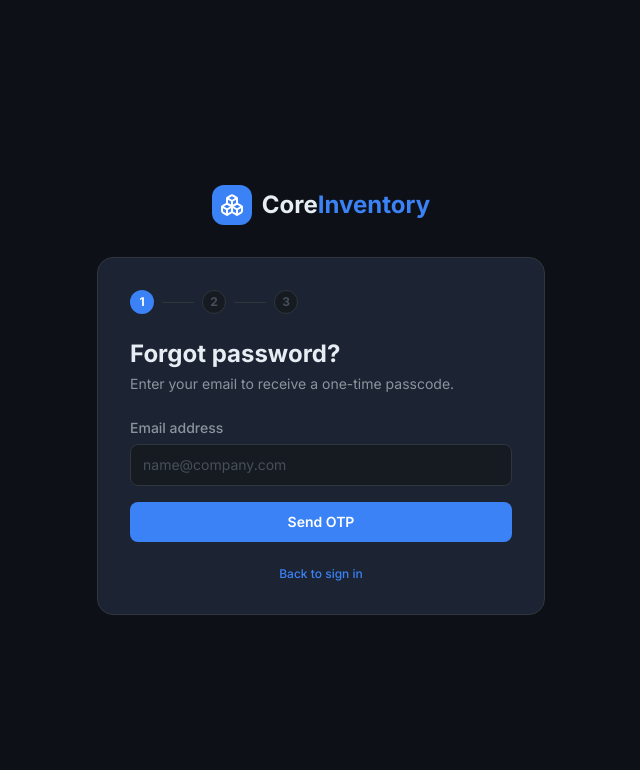
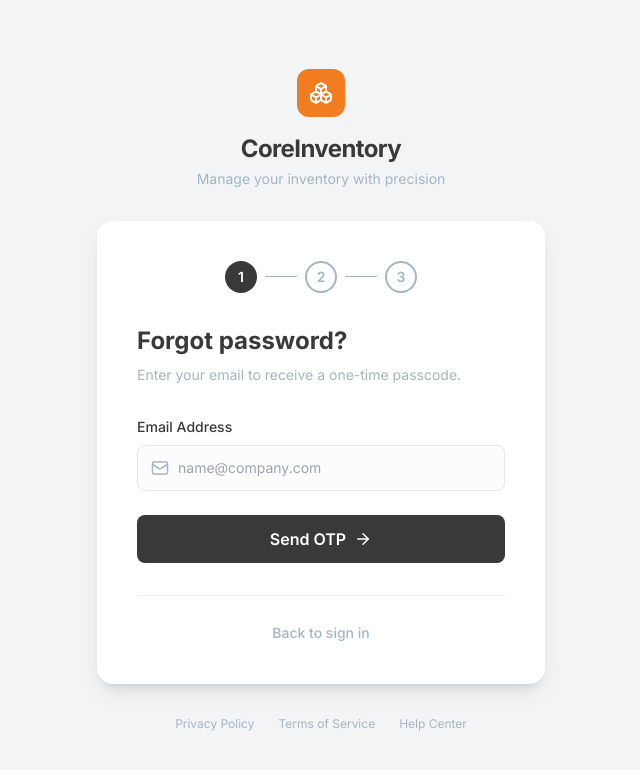
Before and after one commit to Abhi-1100/Inventory-Management-System, a Next.js app: page /forgot-password in a window 1280 px wide. Shown: the top 770 px of the page, without its empty margins (319-959 px from the left). Built offline with nearby package versions, Linux system fonts and the light colour scheme.

Commit message:
updated forgot password

```diff
--- a/src/app/forgot-password/page.js
+++ b/src/app/forgot-password/page.js
@@ -4,12 +4,10 @@ import { useRouter } from 'next/navigation';
 import { useForm } from 'react-hook-form';
 import { zodResolver } from '@hookform/resolvers/zod';
 import toast, { Toaster } from 'react-hot-toast';
-import { Boxes, ArrowLeft, CheckCircle } from 'lucide-react';
+import { Boxes, ArrowRight, Mail, KeyRound, Lock } from 'lucide-react';
 import { forgotPasswordSchema, verifyOtpSchema, resetPasswordSchema } from '@/schemas/auth.schema';
 import api from '@/lib/axios';
 import Link from 'next/link';
-
-const STEPS = ['email', 'otp', 'reset'];
 
 export default function ForgotPasswordPage() {
   const router = useRouter();
@@ -69,128 +67,262 @@ export default function ForgotPasswordPage() {
     }
   };
 
-  const stepLabels = ['Enter Email', 'Verify OTP', 'New Password'];
+  return (
+    <div className="min-h-screen flex flex-col items-center justify-center p-4" style={{ backgroundColor: '#F3F4F6' }}>
+      <Toaster position="top-right" />
 
-  return (
-    <div className="min-h-screen bg-bg flex items-center justify-center p-4">
-      <Toaster position="top-right" />
-      <div className="w-full max-w-md">
-        {/* Logo */}
-        <div className="flex items-center justify-center gap-2.5 mb-8">
-          <div className="p-2 bg-accent rounded-xl">
+      {/* Branding Header */}
+      <header className="mb-8 text-center">
+        <div className="inline-flex items-center justify-center w-12 h-12 rounded-xl mb-4" style={{ backgroundColor: '#F27D21' }}>
           <Boxes size={24} className="text-white" />
         </div>
-          <span className="text-2xl font-bold text-text-primary">
-            Core<span className="text-accent">Inventory</span>
+        <h1 className="text-2xl font-bold tracking-tight" style={{ color: '#393939' }}>CoreInventory</h1>
+        <p className="text-sm mt-1" style={{ color: '#A4B6C2' }}>Manage your inventory with precision</p>
+      </header>
+
+      <main className="w-full max-w-md">
+        <div
+          className="bg-white p-8 md:p-10"
+          style={{
+            boxShadow: '0 10px 25px -5px rgba(0, 0, 0, 0.1), 0 8px 10px -6px rgba(0, 0, 0, 0.1)',
+            borderRadius: '1rem'
+          }}
+        >
+          {/* Step Indicator */}
+          <div className="flex items-center justify-center mb-8">
+            {/* Step 1 */}
+            <div className="flex items-center">
+              <span
+                className="flex items-center justify-center w-8 h-8 rounded-full text-sm font-semibold transition-colors"
+                style={step >= 0 ? { backgroundColor: '#393939', color: '#fff' } : { border: '2px solid #A4B6C2', color: '#A4B6C2' }}
+              >
+                1
+              </span>
+              <div className="h-px w-8 mx-2" style={{ backgroundColor: '#A4B6C2' }} />
+            </div>
+            {/* Step 2 */}
+            <div className="flex items-center">
+              <span
+                className="flex items-center justify-center w-8 h-8 rounded-full text-sm font-semibold transition-colors"
+                style={step >= 1 ? { backgroundColor: '#393939', color: '#fff' } : { border: '2px solid #A4B6C2', color: '#A4B6C2' }}
+              >
+                2
+              </span>
+              <div className="h-px w-8 mx-2" style={{ backgroundColor: '#A4B6C2' }} />
+            </div>
+            {/* Step 3 */}
+            <div className="flex items-center">
+              <span
+                className="flex items-center justify-center w-8 h-8 rounded-full text-sm font-semibold transition-colors"
+                style={step >= 2 ? { backgroundColor: '#393939', color: '#fff' } : { border: '2px solid #A4B6C2', color: '#A4B6C2' }}
+              >
+                3
               </span>
             </div>
-
-        <div className="bg-bg-card border border-border rounded-2xl p-8">
-          {/* Step indicator */}
-          <div className="flex items-center gap-2 mb-6">
-            {stepLabels.map((label, i) => (
-              <div key={i} className="flex items-center gap-2">
-                <div className={`w-6 h-6 rounded-full flex items-center justify-center text-xs font-bold transition-colors ${
-                  i < step ? 'bg-success text-white' : i === step ? 'bg-accent text-white' : 'bg-bg-surface text-text-muted border border-border'
-                }`}>
-                  {i < step ? <CheckCircle size={14} /> : i + 1}
-                </div>
-                {i < stepLabels.length - 1 && (
-                  <div className={`h-px w-8 transition-colors ${i < step ? 'bg-success' : 'bg-border'}`} />
-                )}
-              </div>
-            ))}
           </div>
 
           {/* Step 1: Email */}
           {step === 0 && (
-            <>
-              <h1 className="text-2xl font-bold text-text-primary mb-1">Forgot password?</h1>
-              <p className="text-sm text-text-secondary mb-6">Enter your email to receive a one-time passcode.</p>
-              <form onSubmit={emailForm.handleSubmit(handleEmailSubmit)} className="space-y-4">
             <div>
-                  <label className="block text-sm font-medium text-text-secondary mb-1.5">Email address</label>
+              <div className="mb-8">
+                <h2 className="text-2xl font-bold mb-2" style={{ color: '#393939' }}>Forgot password?</h2>
+                <p className="text-sm" style={{ color: '#A4B6C2' }}>Enter your email to receive a one-time passcode.</p>
+              </div>
+
+              <form onSubmit={emailForm.handleSubmit(handleEmailSubmit)} className="space-y-6">
+                <div>
+                  <label htmlFor="email" className="block text-sm font-medium mb-2" style={{ color: '#393939' }}>Email Address</label>
+                  <div className="relative">
+                    <div className="absolute inset-y-0 left-0 pl-3.5 flex items-center pointer-events-none">
+                      <Mail size={18} style={{ color: '#A4B6C2' }} />
+                    </div>
                     <input
                       {...emailForm.register('email')}
+                      id="email"
                       type="email"
                       placeholder="name@company.com"
-                    className={`w-full bg-bg-surface border rounded-lg px-3 py-2.5 text-sm text-text-primary placeholder:text-text-muted focus:outline-none focus:ring-2 focus:ring-accent/50 focus:border-accent transition-colors ${emailForm.formState.errors.email ? 'border-danger' : 'border-border'}`}
+                      className="block w-full pl-10 pr-3 py-3 border rounded-lg focus:outline-none focus:ring-2 text-sm transition-all"
+                      style={{
+                        backgroundColor: 'rgba(249,250,251,0.5)',
+                        borderColor: emailForm.formState.errors.email ? '#ef4444' : '#E5E7EB',
+                        color: '#393939'
+                      }}
+                      onFocus={(e) => { e.target.style.borderColor = '#393939'; e.target.style.boxShadow = '0 0 0 2px rgba(57,57,57,0.2)'; }}
+                      onBlur={(e) => { e.target.style.borderColor = emailForm.formState.errors.email ? '#ef4444' : '#E5E7EB'; e.target.style.boxShadow = 'none'; }}
                     />
-                  {emailForm.formState.errors.email && <p className="text-xs text-danger mt-1">{emailForm.formState.errors.email.message}</p>}
                   </div>
-                <button type="submit" disabled={loading} className="w-full bg-accent hover:bg-accent-hover disabled:opacity-50 text-white font-semibold py-2.5 rounded-lg text-sm transition-colors">
-                  {loading ? 'Sending...' : 'Send OTP'}
+                  {emailForm.formState.errors.email && <p className="text-xs mt-1" style={{ color: '#ef4444' }}>{emailForm.formState.errors.email.message}</p>}
+                </div>
+
+                <button
+                  type="submit"
+                  disabled={loading}
+                  className="w-full py-3 px-4 rounded-lg text-white font-semibold flex items-center justify-center gap-2 transition-all disabled:opacity-50 active:scale-[0.98]"
+                  style={{ backgroundColor: '#393939' }}
+                  onMouseOver={(e) => { if(!loading) e.currentTarget.style.opacity = '0.9'; }}
+                  onMouseOut={(e) => { e.currentTarget.style.opacity = '1'; }}
+                >
+                  <span>{loading ? 'Sending...' : 'Send OTP'}</span>
+                  {!loading && <ArrowRight size={18} />}
                 </button>
               </form>
-            </>
+            </div>
           )}
 
           {/* Step 2: OTP */}
           {step === 1 && (
-            <>
-              <h1 className="text-2xl font-bold text-text-primary mb-1">Enter OTP</h1>
-              <p className="text-sm text-text-secondary mb-6">We sent a passcode to <span className="text-text-primary font-medium">{email}</span></p>
-              <form onSubmit={otpForm.handleSubmit(handleOtpSubmit)} className="space-y-4">
             <div>
-                  <label className="block text-sm font-medium text-text-secondary mb-1.5">One-time passcode</label>
+              <div className="mb-8">
+                <h2 className="text-2xl font-bold mb-2" style={{ color: '#393939' }}>Verify OTP</h2>
+                <p className="text-sm" style={{ color: '#A4B6C2' }}>We sent a passcode to <span className="font-semibold" style={{ color: '#393939' }}>{email}</span></p>
+              </div>
+
+              <form onSubmit={otpForm.handleSubmit(handleOtpSubmit)} className="space-y-6">
+                <div>
+                  <label htmlFor="otp" className="block text-sm font-medium mb-2" style={{ color: '#393939' }}>One-time passcode</label>
+                  <div className="relative">
+                    <div className="absolute inset-y-0 left-0 pl-3.5 flex items-center pointer-events-none">
+                      <KeyRound size={18} style={{ color: '#A4B6C2' }} />
+                    </div>
                     <input
                       {...otpForm.register('otp')}
+                      id="otp"
                       type="text"
-                    placeholder="Enter OTP"
-                    className={`w-full bg-bg-surface border rounded-lg px-3 py-2.5 text-sm text-text-primary placeholder:text-text-muted focus:outline-none focus:ring-2 focus:ring-accent/50 focus:border-accent transition-colors ${otpForm.formState.errors.otp ? 'border-danger' : 'border-border'}`}
+                      placeholder="Enter 6-digit OTP"
+                      className="block w-full pl-10 pr-3 py-3 border rounded-lg focus:outline-none focus:ring-2 text-sm transition-all"
+                      style={{
+                        backgroundColor: 'rgba(249,250,251,0.5)',
+                        borderColor: otpForm.formState.errors.otp ? '#ef4444' : '#E5E7EB',
+                        color: '#393939',
+                        letterSpacing: '0.2em',
+                        fontWeight: 'bold'
+                      }}
+                      onFocus={(e) => { e.target.style.borderColor = '#393939'; e.target.style.boxShadow = '0 0 0 2px rgba(57,57,57,0.2)'; }}
+                      onBlur={(e) => { e.target.style.borderColor = otpForm.formState.errors.otp ? '#ef4444' : '#E5E7EB'; e.target.style.boxShadow = 'none'; }}
                     />
-                  {otpForm.formState.errors.otp && <p className="text-xs text-danger mt-1">{otpForm.formState.errors.otp.message}</p>}
                   </div>
-                <button type="submit" disabled={loading} className="w-full bg-accent hover:bg-accent-hover disabled:opacity-50 text-white font-semibold py-2.5 rounded-lg text-sm transition-colors">
-                  {loading ? 'Verifying...' : 'Verify OTP'}
+                  {otpForm.formState.errors.otp && <p className="text-xs mt-1" style={{ color: '#ef4444' }}>{otpForm.formState.errors.otp.message}</p>}
+                </div>
+
+                <div className="flex flex-col gap-3">
+                  <button
+                    type="submit"
+                    disabled={loading}
+                    className="w-full py-3 px-4 rounded-lg text-white font-semibold flex items-center justify-center gap-2 transition-all disabled:opacity-50 active:scale-[0.98]"
+                    style={{ backgroundColor: '#393939' }}
+                    onMouseOver={(e) => { if(!loading) e.currentTarget.style.opacity = '0.9'; }}
+                    onMouseOut={(e) => { e.currentTarget.style.opacity = '1'; }}
+                  >
+                    <span>{loading ? 'Verifying...' : 'Verify OTP'}</span>
+                    {!loading && <ArrowRight size={18} />}
                   </button>
+                  <button
+                    type="button"
+                    onClick={() => setStep(0)}
+                    disabled={loading}
+                    className="w-full py-3 px-4 rounded-lg font-semibold flex items-center justify-center transition-all disabled:opacity-50 hover:bg-gray-50 text-sm"
+                    style={{ color: '#393939', border: '1px solid #E5E7EB' }}
+                  >
+                    Change Email
+                  </button>
+                </div>
               </form>
-              <button onClick={() => setStep(0)} className="flex items-center gap-1.5 text-xs text-text-muted hover:text-text-secondary mt-4 transition-colors">
-                <ArrowLeft size={12} /> Back
-              </button>
-            </>
+            </div>
           )}
 
           {/* Step 3: New Password */}
           {step === 2 && (
-            <>
-              <h1 className="text-2xl font-bold text-text-primary mb-1">Set new password</h1>
-              <p className="text-sm text-text-secondary mb-6">Choose a strong password for your account.</p>
-              <form onSubmit={resetForm.handleSubmit(handleResetSubmit)} className="space-y-4">
             <div>
-                  <label className="block text-sm font-medium text-text-secondary mb-1.5">New password</label>
+              <div className="mb-8">
+                <h2 className="text-2xl font-bold mb-2" style={{ color: '#393939' }}>Set new password</h2>
+                <p className="text-sm" style={{ color: '#A4B6C2' }}>Choose a strong password for your account.</p>
+              </div>
+
+              <form onSubmit={resetForm.handleSubmit(handleResetSubmit)} className="space-y-5">
+                <div>
+                  <label htmlFor="newPassword" className="block text-sm font-medium mb-2" style={{ color: '#393939' }}>New password</label>
+                  <div className="relative">
+                    <div className="absolute inset-y-0 left-0 pl-3.5 flex items-center pointer-events-none">
+                      <Lock size={18} style={{ color: '#A4B6C2' }} />
+                    </div>
                     <input
                       {...resetForm.register('newPassword')}
+                      id="newPassword"
                       type="password"
                       placeholder="Min 6 characters"
-                    className={`w-full bg-bg-surface border rounded-lg px-3 py-2.5 text-sm text-text-primary placeholder:text-text-muted focus:outline-none focus:ring-2 focus:ring-accent/50 focus:border-accent transition-colors ${resetForm.formState.errors.newPassword ? 'border-danger' : 'border-border'}`}
+                      className="block w-full pl-10 pr-3 py-3 border rounded-lg focus:outline-none focus:ring-2 text-sm transition-all"
+                      style={{
+                        backgroundColor: 'rgba(249,250,251,0.5)',
+                        borderColor: resetForm.formState.errors.newPassword ? '#ef4444' : '#E5E7EB',
+                        color: '#393939'
+                      }}
+                      onFocus={(e) => { e.target.style.borderColor = '#393939'; e.target.style.boxShadow = '0 0 0 2px rgba(57,57,57,0.2)'; }}
+                      onBlur={(e) => { e.target.style.borderColor = resetForm.formState.errors.newPassword ? '#ef4444' : '#E5E7EB'; e.target.style.boxShadow = 'none'; }}
                     />
-                  {resetForm.formState.errors.newPassword && <p className="text-xs text-danger mt-1">{resetForm.formState.errors.newPassword.message}</p>}
                   </div>
+                  {resetForm.formState.errors.newPassword && <p className="text-xs mt-1" style={{ color: '#ef4444' }}>{resetForm.formState.errors.newPassword.message}</p>}
+                </div>
+
                 <div>
-                  <label className="block text-sm font-medium text-text-secondary mb-1.5">Confirm password</label>
+                  <label htmlFor="confirmPassword" className="block text-sm font-medium mb-2" style={{ color: '#393939' }}>Confirm password</label>
+                  <div className="relative">
+                    <div className="absolute inset-y-0 left-0 pl-3.5 flex items-center pointer-events-none">
+                      <Lock size={18} style={{ color: '#A4B6C2' }} />
+                    </div>
                     <input
                       {...resetForm.register('confirmPassword')}
+                      id="confirmPassword"
                       type="password"
                       placeholder="Repeat password"
-                    className={`w-full bg-bg-surface border rounded-lg px-3 py-2.5 text-sm text-text-primary placeholder:text-text-muted focus:outline-none focus:ring-2 focus:ring-accent/50 focus:border-accent transition-colors ${resetForm.formState.errors.confirmPassword ? 'border-danger' : 'border-border'}`}
+                      className="block w-full pl-10 pr-3 py-3 border rounded-lg focus:outline-none focus:ring-2 text-sm transition-all"
+                      style={{
+                        backgroundColor: 'rgba(249,250,251,0.5)',
+                        borderColor: resetForm.formState.errors.confirmPassword ? '#ef4444' : '#E5E7EB',
+                        color: '#393939'
+                      }}
+                      onFocus={(e) => { e.target.style.borderColor = '#393939'; e.target.style.boxShadow = '0 0 0 2px rgba(57,57,57,0.2)'; }}
+                      onBlur={(e) => { e.target.style.borderColor = resetForm.formState.errors.confirmPassword ? '#ef4444' : '#E5E7EB'; e.target.style.boxShadow = 'none'; }}
                     />
-                  {resetForm.formState.errors.confirmPassword && <p className="text-xs text-danger mt-1">{resetForm.formState.errors.confirmPassword.message}</p>}
                   </div>
-                <button type="submit" disabled={loading} className="w-full bg-accent hover:bg-accent-hover disabled:opacity-50 text-white font-semibold py-2.5 rounded-lg text-sm transition-colors">
-                  {loading ? 'Resetting...' : 'Reset Password'}
+                  {resetForm.formState.errors.confirmPassword && <p className="text-xs mt-1" style={{ color: '#ef4444' }}>{resetForm.formState.errors.confirmPassword.message}</p>}
+                </div>
+
+                <button
+                  type="submit"
+                  disabled={loading}
+                  className="w-full py-3 px-4 rounded-lg text-white font-semibold flex items-center justify-center gap-2 transition-all disabled:opacity-50 active:scale-[0.98] mt-2"
+                  style={{ backgroundColor: '#393939' }}
+                  onMouseOver={(e) => { if(!loading) e.currentTarget.style.opacity = '0.9'; }}
+                  onMouseOut={(e) => { e.currentTarget.style.opacity = '1'; }}
+                >
+                  <span>{loading ? 'Resetting...' : 'Reset Password'}</span>
+                  {!loading && <ArrowRight size={18} />}
                 </button>
               </form>
-            </>
+            </div>
           )}
 
-          <p className="text-center text-xs text-text-muted mt-6">
-            <Link href="/login" className="text-accent hover:text-accent-hover font-medium">
+          {/* Bottom Divider and Link */}
+          <div className="mt-8 pt-6 border-t text-center" style={{ borderColor: '#F0F0F0' }}>
+            <Link
+              href="/login"
+              className="text-sm font-medium hover:underline transition-colors"
+              style={{ color: '#A4B6C2' }}
+              onMouseOver={(e) => { e.currentTarget.style.color = '#393939'; }}
+              onMouseOut={(e) => { e.currentTarget.style.color = '#A4B6C2'; }}
+            >
               Back to sign in
             </Link>
-          </p>
           </div>
         </div>
+      </main>
+
+      {/* Footer */}
+      <footer className="mt-8 flex space-x-6 text-xs" style={{ color: '#A4B6C2' }}>
+        <a href="#" className="transition-colors hover:text-gray-600">Privacy Policy</a>
+        <a href="#" className="transition-colors hover:text-gray-600">Terms of Service</a>
+        <a href="#" className="transition-colors hover:text-gray-600">Help Center</a>
+      </footer>
     </div>
   );
 }
```
Lines whose indentation alone changed are shown as unchanged.
